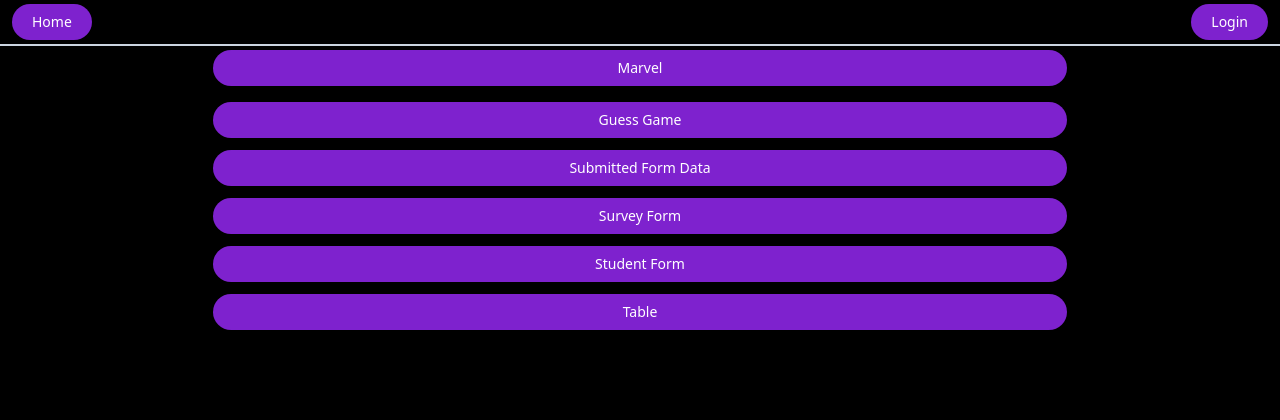
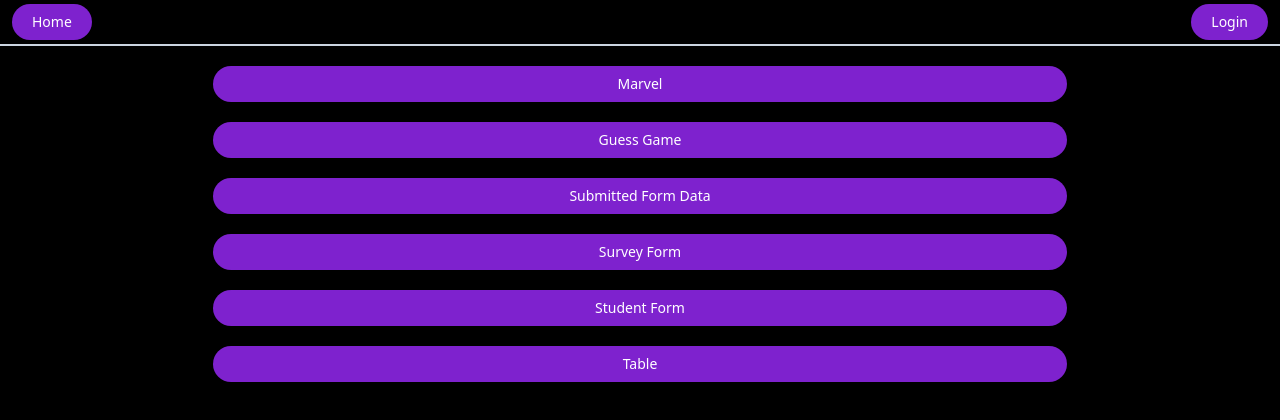
Before and after one commit to triggered-exe/nuxt-training, a Nuxt app: page / in a window 1280 px wide. Shown: the top 420 px of the page. Built offline with nearby package versions, Linux system fonts and the light colour scheme.

Commit message:
added env variables

```diff
--- a/nuxt.config.ts
+++ b/nuxt.config.ts
@@ -5,4 +5,14 @@ export default defineNuxtConfig({
     '@nuxtjs/tailwindcss',
     '@pinia/nuxt',
   ],
+  runtimeConfig: {
+
+    public: {
+      PRIVATE_KEY: process.env.PRIVATE_KEY,
+      HASH: process.env.HASH,
+      PUBLIC_KEY: process.env.PUBLIC_KEY,
+    },
+
+
+  },
 })
--- a/pages/index.vue
+++ b/pages/index.vue
@@ -1,27 +1,43 @@
 <template>
-    <div class="flex flex-col justify-center items-center gap-3 w-screen text-white">
-        <NuxtLink
-            class="w-2/3 hover:w-1/3 ease-in duration-300 active:scale-95 bg-purple-700 hover:bg-purple-800 font-medium rounded-full text-sm px-5 py-2 my-1 text-center"
-            to="/marvel">Marvel</NuxtLink>
-        <NuxtLink
-            class="w-2/3 hover:w-1/3 ease-in duration-300 active:scale-95 bg-purple-700 hover:bg-purple-800 font-medium rounded-full text-sm px-5 py-2 text-center"
-            to="/guess-the-number">Guess Game</NuxtLink>
-        <NuxtLink
-            class="w-2/3 hover:w-1/3 ease-in duration-300 active:scale-95 bg-purple-700 hover:bg-purple-800 font-medium rounded-full text-sm px-5 py-2 text-center"
-            to="/submitted-form-data">Submitted Form Data</NuxtLink>
-        <NuxtLink
-            class="w-2/3 hover:w-1/3 ease-in duration-300 active:scale-95 bg-purple-700 hover:bg-purple-800 font-medium rounded-full text-sm px-5 py-2 text-center"
-            to="/survey-form">Survey Form</NuxtLink>
-        <NuxtLink
-            class="w-2/3 hover:w-1/3 ease-in duration-300 active:scale-95 bg-purple-700 hover:bg-purple-800 font-medium rounded-full text-sm px-5 py-2 text-center"
-            to="/student-form">Student Form</NuxtLink>
-        <NuxtLink
-            class="w-2/3 hover:w-1/3 ease-in duration-300 active:scale-95 bg-purple-700 hover:bg-purple-800 font-medium rounded-full text-sm px-5 py-2 text-center"
-            to="/my-plugins">Table</NuxtLink>
+    <div class="flex flex-col pt-4 justify-center items-center gap-3 w-screen text-white">
+        <NuxtLink v-for="data in navData" :class="data.style" :to="data.to" >{{ data.name }}</NuxtLink>
     </div>
 </template>
 
-<script>
+<script setup>
+
+const navData = [
+    {
+        style:"w-2/3 hover:w-1/3 ease-in duration-300 active:scale-95 bg-purple-700 hover:bg-purple-800 font-medium rounded-full text-sm px-5 py-2 my-1 text-center",
+        to:"/marvel",
+        name:"Marvel"
+    },
+    {
+        style:"w-2/3 hover:w-1/3 ease-in duration-300 active:scale-95 bg-purple-700 hover:bg-purple-800 font-medium rounded-full text-sm px-5 py-2 my-1 text-center",
+        to:"/guess-the-number",
+        name:"Guess Game"
+    },
+    {
+        style:"w-2/3 hover:w-1/3 ease-in duration-300 active:scale-95 bg-purple-700 hover:bg-purple-800 font-medium rounded-full text-sm px-5 py-2 my-1 text-center",
+        to:"/submitted-form-data",
+        name:"Submitted Form Data"
+    },
+    {
+        style:"w-2/3 hover:w-1/3 ease-in duration-300 active:scale-95 bg-purple-700 hover:bg-purple-800 font-medium rounded-full text-sm px-5 py-2 my-1 text-center",
+        to:"/survey-form",
+        name:"Survey Form"
+    },
+    {
+        style:"w-2/3 hover:w-1/3 ease-in duration-300 active:scale-95 bg-purple-700 hover:bg-purple-800 font-medium rounded-full text-sm px-5 py-2 my-1 text-center",
+        to:"/student-form",
+        name:"Student Form"
+    },
+    {
+        style:"w-2/3 hover:w-1/3 ease-in duration-300 active:scale-95 bg-purple-700 hover:bg-purple-800 font-medium rounded-full text-sm px-5 py-2 my-1 text-center",
+        to:"/my-plugins",
+        name:"Table"
+    },
+]
 
 </script>
 
--- a/pages/marvel.vue
+++ b/pages/marvel.vue
@@ -1,4 +1,5 @@
 <script setup>
+
 definePageMeta({
   layout: 'marvel',
   middleware: 'auth'
--- a/pages/my-plugins.vue
+++ b/pages/my-plugins.vue
@@ -7,8 +7,8 @@ const number = ref(0);
 const tableData = ref('')
 const handleSubmit = () => {
 
-    if (number.value <= 0 || number.value > 100) {
-        alert('enter a value between 1 and 100')
+    if (number.value <= 0 || number.value > 1000) {
+        alert('enter a value between 1 and 1000')
         return;
     }
     tableData.value = $table(number.value)
@@ -25,7 +25,7 @@ const handleSubmit = () => {
             <button class="bg-purple-700 p-1.5" @click="handleSubmit">get table</button>
         </div>
 
-        <ul>
+        <ul class="px-3">
             <li v-for="data in tableData">{{ data }}</li>
         </ul>
     </div>
--- a/pages/search/[text].vue
+++ b/pages/search/[text].vue
@@ -5,19 +5,15 @@ definePageMeta({
 })
 import { onMounted } from 'vue';
 
+const config = useRuntimeConfig()
 const loading = ref(false)
 const hero_data = ref([])
 const fav_data = ref([])
 
 const route = useRoute();
 const textSearched = route.params.text;
-const PUBLIC_KEY = "17276195778173eaec5692353710b8aa";
-// const PRIVATE_KEY = "41364c67101cfb1e1f3cb5f109b5e4a41c22d73f";
 const TIMESTAMP = 1;
-const HASH = "2dee9fdb14009b460952ba66887aa4f2";
-
-const url = `https://gateway.marvel.com/v1/public/characters?nameStartsWith=${textSearched}&apikey=${PUBLIC_KEY}&hash=${HASH}?ts=${TIMESTAMP}`
-
+const url = `https://gateway.marvel.com/v1/public/characters?nameStartsWith=${textSearched}&apikey=${config.public.PUBLIC_KEY}&hash=${config.public.HASH}?ts=${TIMESTAMP}`;
 
 onMounted(async () => {
     loading.value = true;
```
Also changed, not shown: plugins/myPlugin.js (line endings or trailing spaces).
